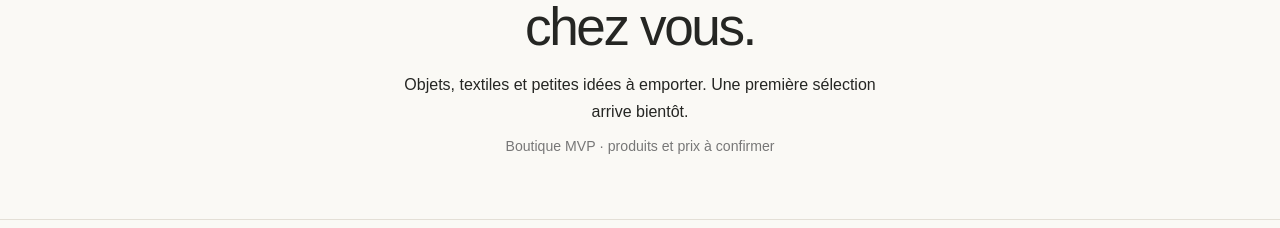
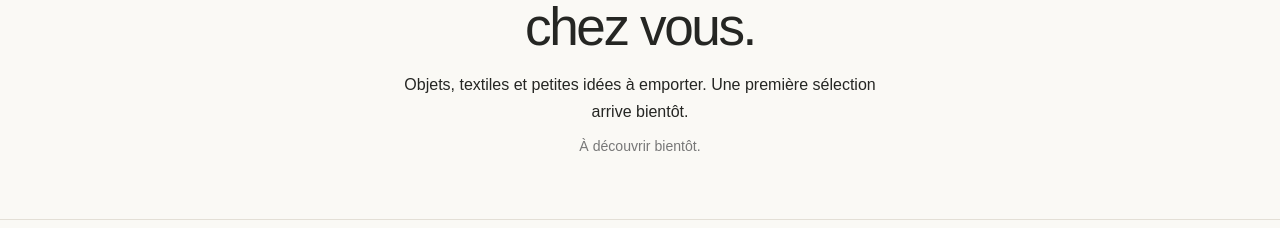
Before and after one commit to lambada46/chez-lulu-site, a Next.js app: page / in a window 1280 px wide. Shown: the part 2921-3149 px from the top of the page. Built offline with nearby package versions, Linux system fonts and the light colour scheme.

Commit message:
Remove internal MVP placeholder text from public boutique preview

```diff
--- a/app/page.tsx
+++ b/app/page.tsx
@@ -63,7 +63,7 @@ export default function Home(){return <>
   <a className="textLink" href="https://www.instagram.com/chezluluavignon/" target="_blank" rel="noopener noreferrer">Suivre les expositions sur Instagram ↗</a>
 </div>
 </section>
-<section className="section shop compactSection" id="boutique" tabIndex={-1}><div><span className="eyebrow">04 / LA BOUTIQUE</span><h2>Un peu de Lulu<br/>chez vous.</h2><p>Objets, textiles et petites idées à emporter. Une première sélection arrive bientôt.</p><span className="smallNote">Boutique MVP · produits et prix à confirmer</span></div></section>
+<section className="section shop compactSection" id="boutique" tabIndex={-1}><div><span className="eyebrow">04 / LA BOUTIQUE</span><h2>Un peu de Lulu<br/>chez vous.</h2><p>Objets, textiles et petites idées à emporter. Une première sélection arrive bientôt.</p><span className="smallNote">À découvrir bientôt.</span></div></section>
 <section className="press" id="presse" aria-labelledby="press-title">
   <span className="eyebrow">05 / DANS LA PRESSE</span>
   <h2 id="press-title">On parle de nous.</h2>
```
